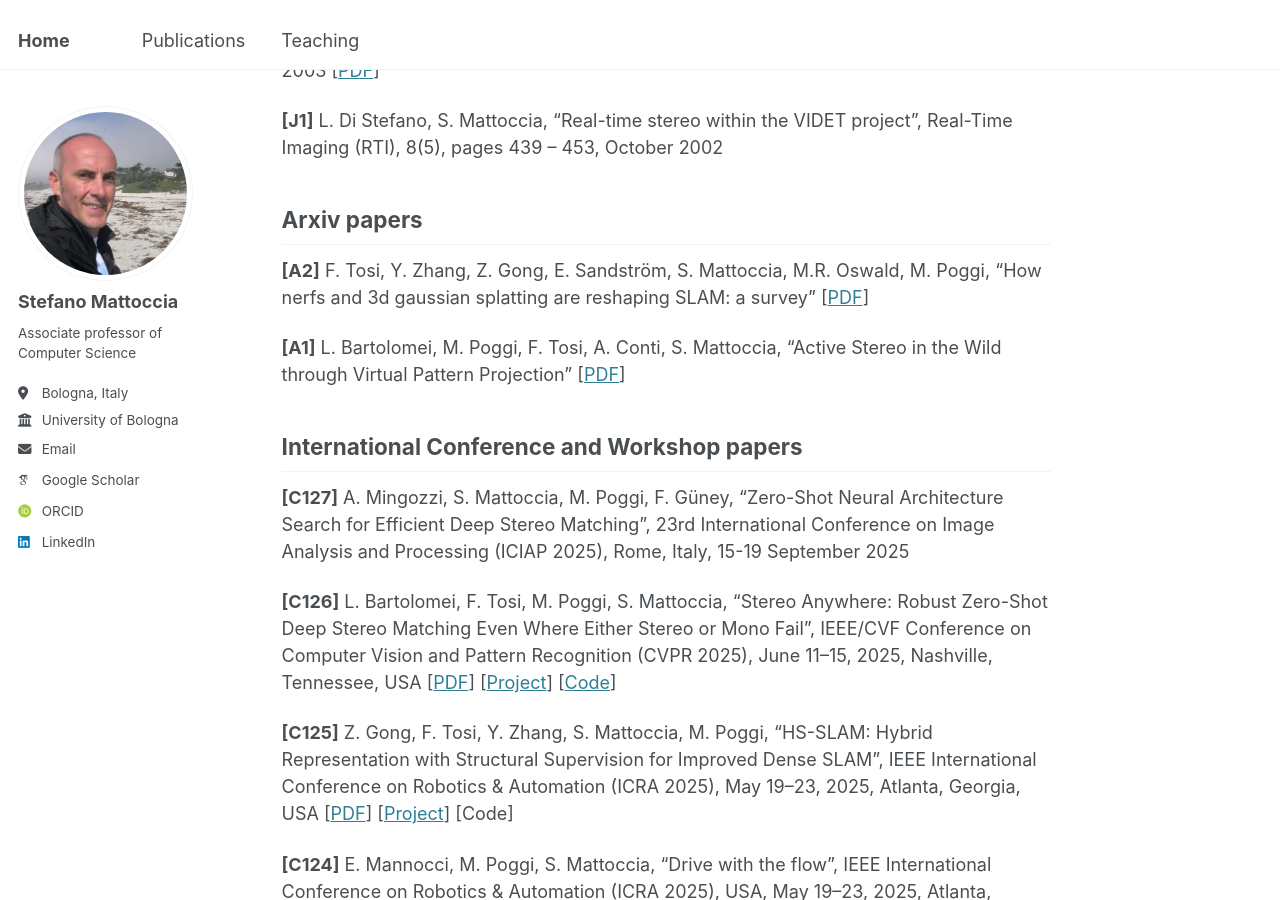
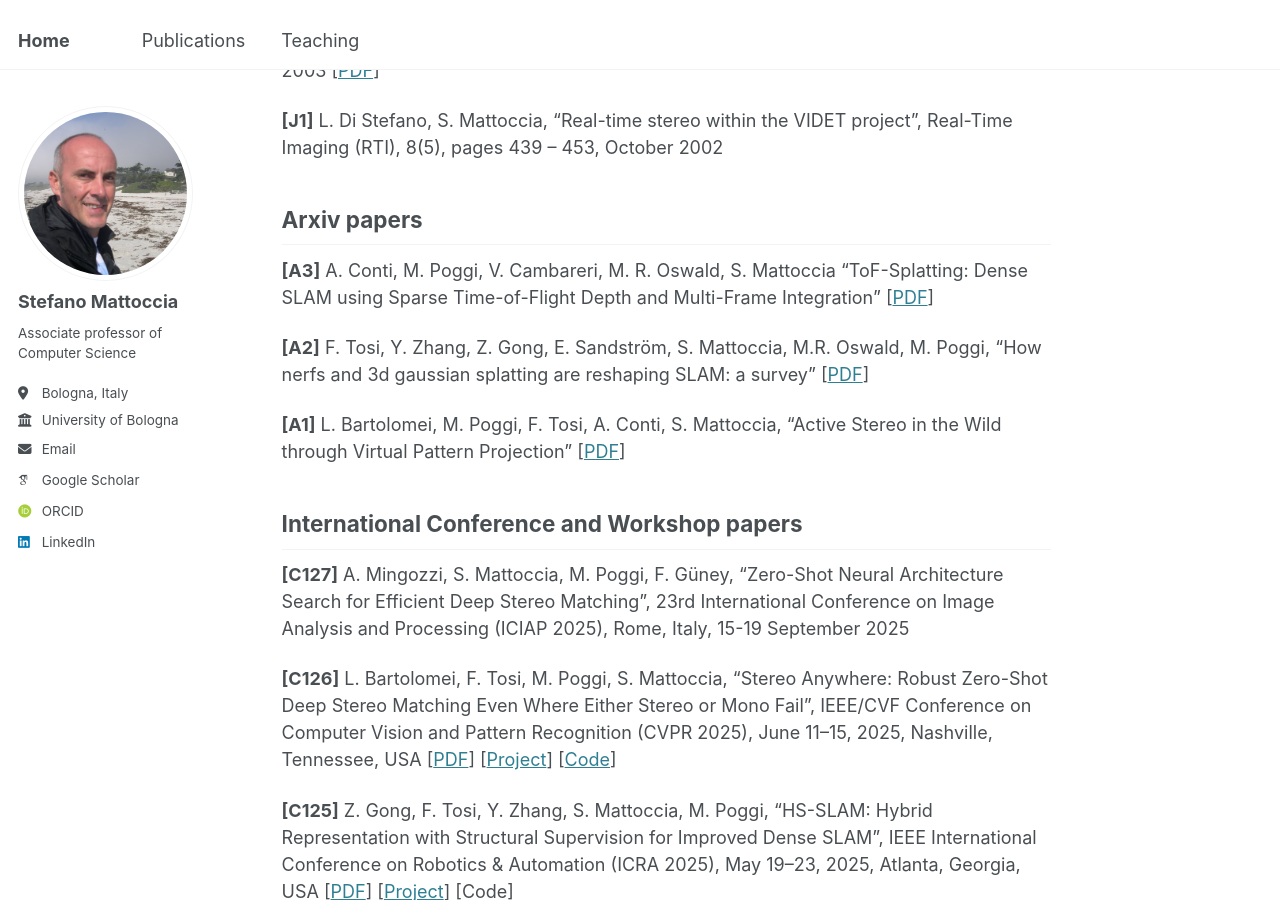
Before and after one commit to stefanomattoccia/stefanomattoccia.github.io, a Jekyll site: the page built from _pages/publications.md, in a window 1280 px wide and 900 px high, scrolled down 3937 px. Built offline with Jekyll 4.4.1, drawn with Linux system fonts in a browser that asks for light colours; some web fonts are replaced.

Commit message:
Update publications.md

```diff
--- a/_pages/publications.md
+++ b/_pages/publications.md
@@ -86,6 +86,9 @@ Journal papers
 
 Arxiv papers
 ------
+
+**[A3]** A. Conti, M. Poggi, V. Cambareri, M. R. Oswald, S. Mattoccia “ToF-Splatting: Dense SLAM using Sparse Time-of-Flight Depth
+and Multi-Frame Integration” [[PDF](https://arxiv.org/pdf/2504.16545)]
 
 **[A2]** F. Tosi, Y. Zhang, Z. Gong, E. Sandström, S. Mattoccia, M.R. Oswald, M. Poggi, “How nerfs and 3d gaussian splatting are reshaping SLAM: a survey” [[PDF](https://arxiv.org/pdf/2402.13255)]
 
```
